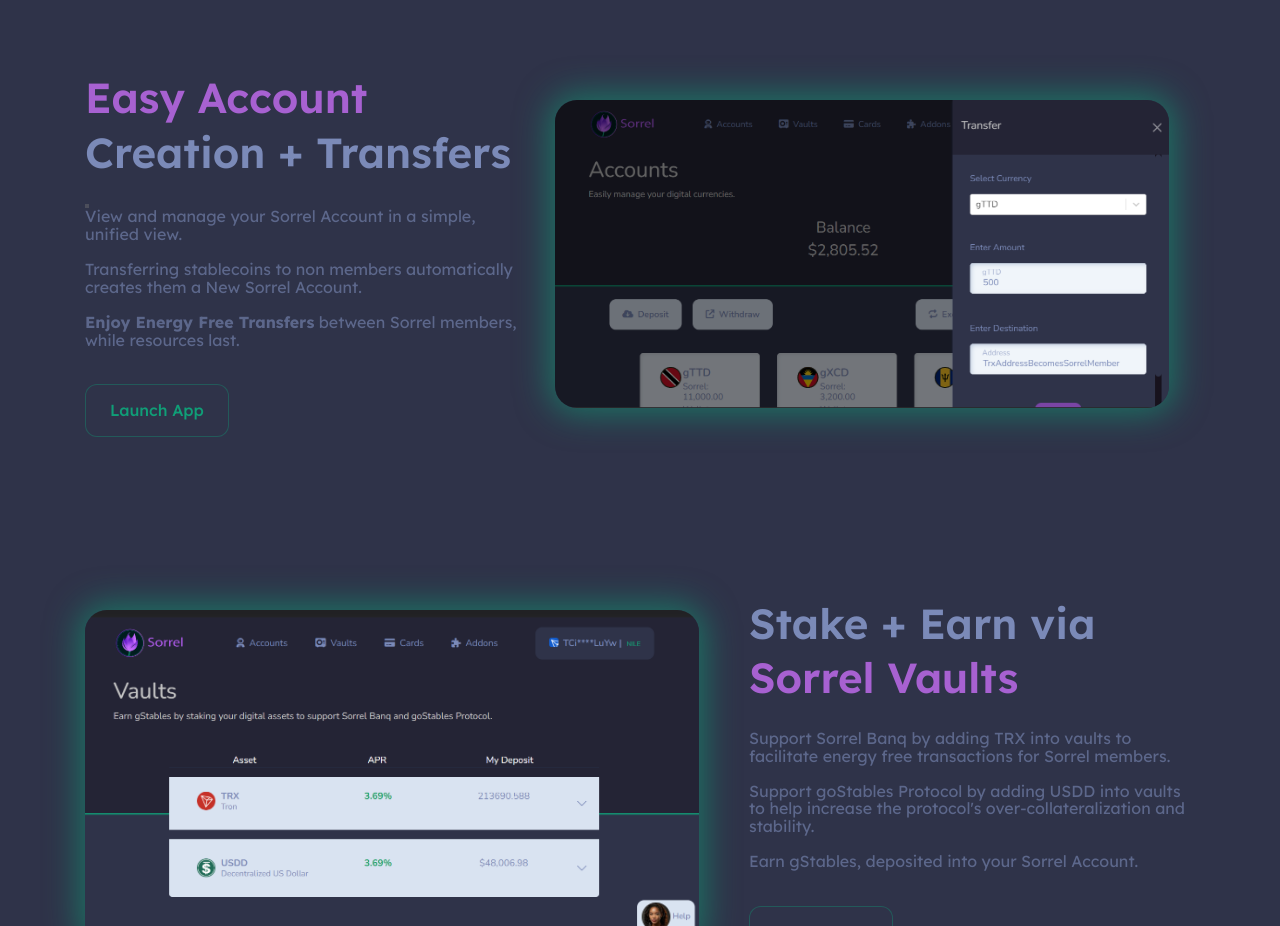
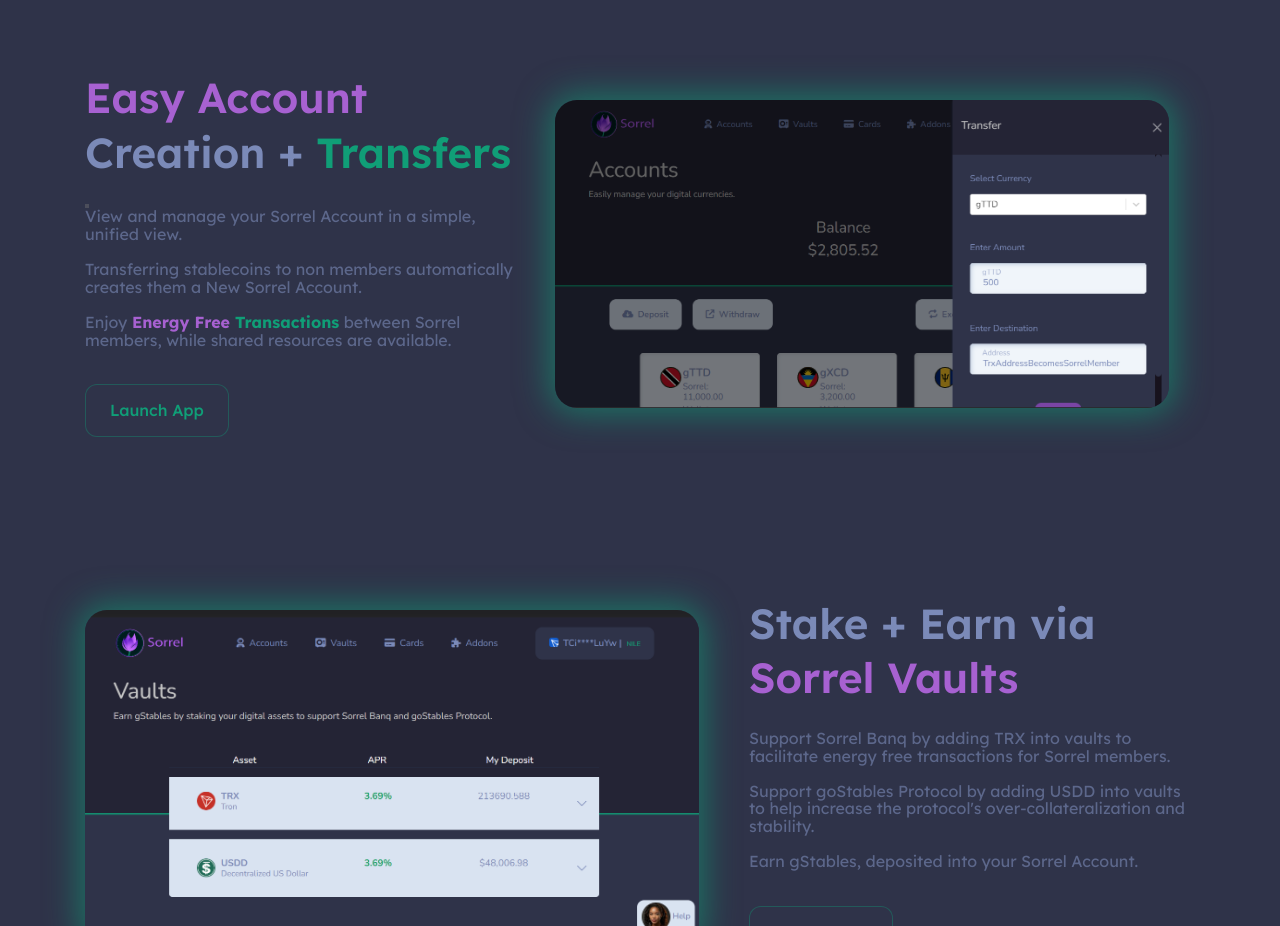
Before and after one commit to Paracosm-Labs/sorrel-landing, a React app: page / in a window 1280 px wide. Shown: the part 1580-2506 px from the top of the page. Built offline with nearby package versions, Linux system fonts and the light colour scheme.

Commit message:
content updates

```diff
--- a/src/views/home.css
+++ b/src/views/home.css
@@ -456,6 +456,15 @@
 .home-text43 {
   color: var(--dl-color-grays-gray60);
 }
+
+.home-text43 b{
+  color:#a761d1;
+}
+.green, .home-text43 b span{
+  color:#109e77!important;
+}
+
+
 .home-container10 {
   margin: 0px;
   display: flex;
--- a/src/views/home.js
+++ b/src/views/home.js
@@ -236,7 +236,7 @@
             <div className="home-content-container2">
               <h1 className="home-text40">
                 <span className="home-text41">Easy Account</span>
-                <span> Creation + Transfers</span>
+                <span> Creation + <span className="green">Transfers</span></span>
 
               </h1>
               <div className="home-container06">
@@ -250,7 +250,7 @@
                 <span>
                   View and manage your Sorrel Account in a simple, unified view.<br/><br/>
                   Transferring stablecoins to non members automatically creates them a New Sorrel Account.<br/><br/>
-                  <b>Enjoy Energy Free Transfers</b> between Sorrel members, while resources last.
+                  Enjoy <b>Energy Free <span>Transactions</span></b> between Sorrel members, while shared resources are available.
                 </span>
                 <br></br><br/>
                 <span>
```
